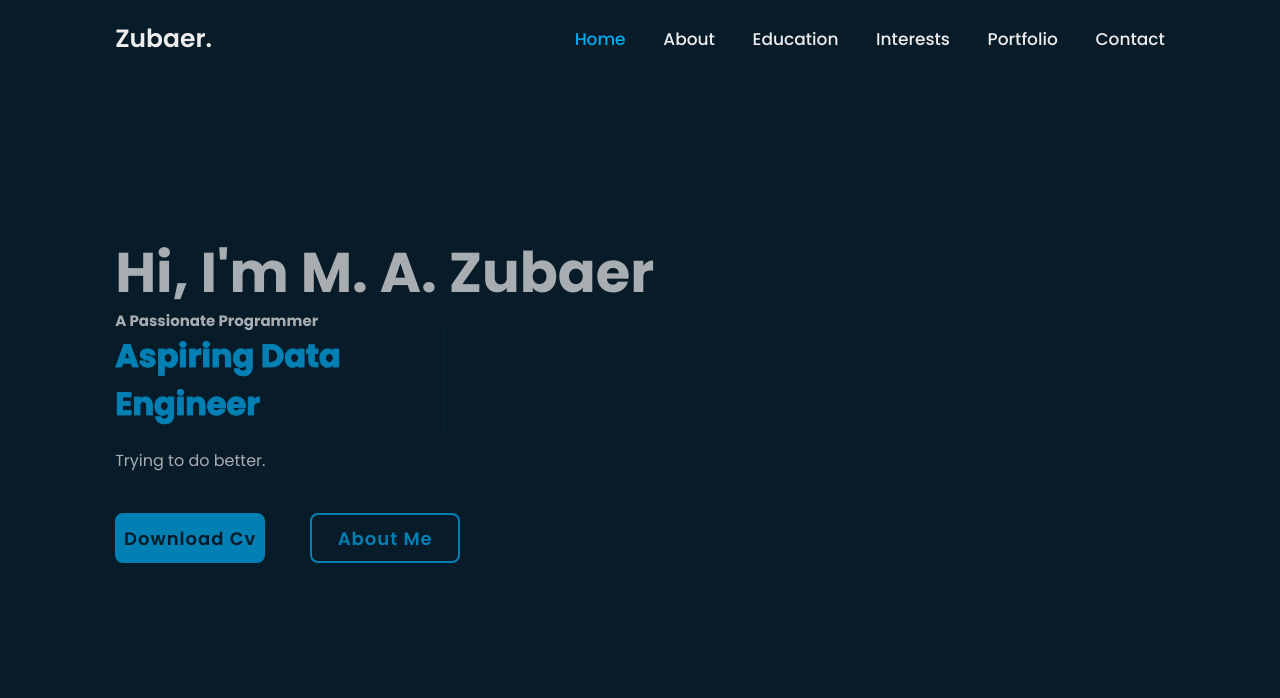
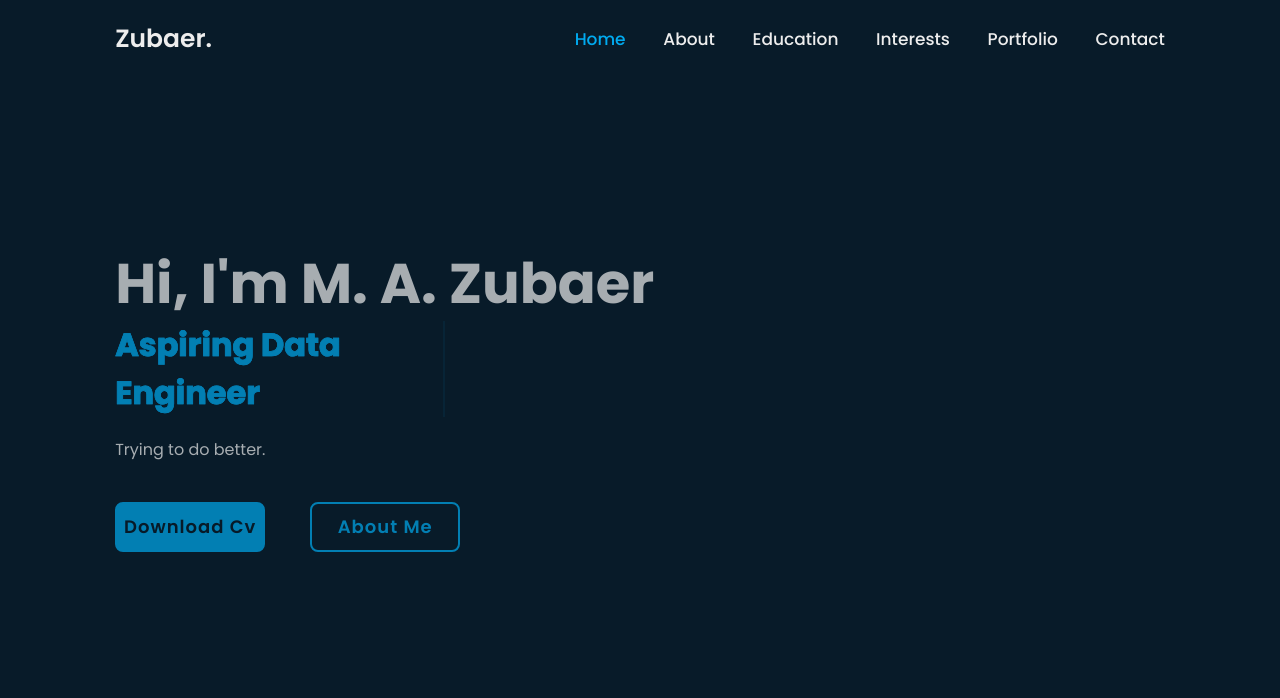
Before and after one commit to MAZubaer/Zubaer-s-Portfolio-Website, a website: page index.html in a window 1280 px wide. Shown: the top 698 px of the page. Drawn offline with nearby package versions, Linux system fonts and the light colour scheme; some packages are replaced by stand-ins of ours; a script that the page names is missing.

Commit message:
Status update

```diff
--- a/index.html
+++ b/index.html
@@ -37,7 +37,6 @@
     <section class="home show-animate" id="home">
         <div class="home-content">
             <h1>Hi, I'm<span> M. A. Zubaer</span><span class="animate" style="--i:2;"></span></h1>
-            <h2>A Passionate Programmer<span class="animate" style="--i:4;"></span></h2>
             <div class="text-animate">
                 <h3>Aspiring Data Engineer</h3>
                 <span class="animate" style="--i:3;"></span>
```
